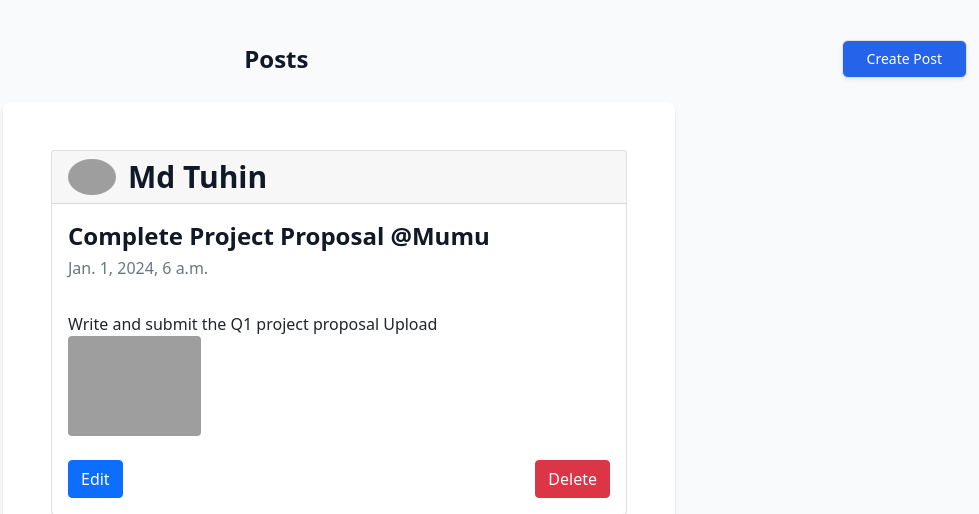
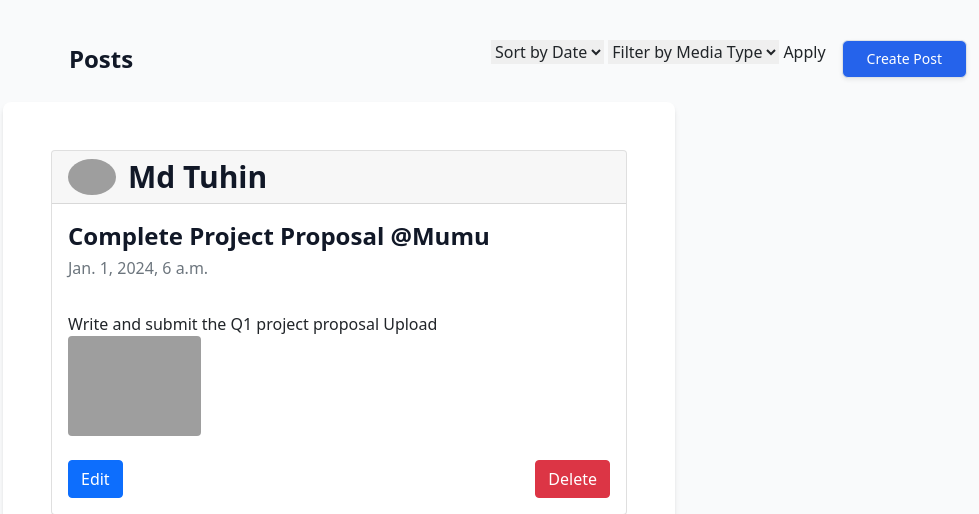
Before and after one commit to tmariful1212/Assignment25, a Django app: template userApps/templates/userApps/profile.html in a window 1280 px wide. Shown: the part 580-1094 px from the top of the page, without its empty margins (301-1280 px from the left). Run offline with Django 5.2, Linux system fonts and the light colour scheme; the template is opened without the code that fills it: values that come from a table or form of the project are taken from there, others are empty; data comes from the database, SQL or seed files in the repository; both versions use the stored data as it was after the commit; some libraries are stand-ins or nearby versions; grey boxes are pictures that could not be loaded.

Commit message:
first commit

```diff
--- a/posts/models.py
+++ b/posts/models.py
@@ -16,6 +16,6 @@ class Post(models.Model):
     updated_at = models.DateTimeField(auto_now=True)
     user = models.ForeignKey(User, on_delete=models.CASCADE, related_name='posts', null= True, blank=True)
     userName = models.ForeignKey(UserInformation, on_delete=models.CASCADE, related_name='infos', null= True, blank=True)
-    image= models.ImageField(upload_to= userApps_media_path, default=None, null=True)
+    image= models.ImageField(upload_to= userApps_media_path, default=None, null=True, blank=True)
     def __str__(self):
         return self.title
--- a/userApps/templates/userApps/homepage.html
+++ b/userApps/templates/userApps/homepage.html
@@ -53,7 +53,7 @@
                 <option value="images">With Images</option>
                 <option value="text">Text Only</option>
             </select>
-            <input type="text" name="author" placeholder="Filter by userName">
+            <input type="text" name="author" placeholder="Filter by Full Name">
             <input type="text" name="q" placeholder="Search posts by title">
             <button type="submit">Apply</button>
         </form>
@@ -78,11 +78,13 @@
                   <h1 class="card-title text-2xl font-bold text-gray-900"> {{post.title}}</h1>
                   <p class="card-subtitle mb-2 text-muted">{{post.created_at}}</p><br>
                   <p class="card-text">{{post.description}}</p>
+                  {% if post.image %}
                   <div class="relative overflow-hidden">
                     <img src="{{post.image.url}}" alt="Post Title"
                         class=" object-cover transform group-hover:scale-105 transition-transform duration-300 rounded" style="height:100px", "width:100px">
 
                 </div>
+                {% endif %}
                </div>
             </div>
             {% empty %}
--- a/userApps/templates/userApps/profile.html
+++ b/userApps/templates/userApps/profile.html
@@ -28,7 +28,20 @@
 
 <div class="mb-6 flex justify-between items-center">
     <h1 class="text-2xl font-bold text-gray-900 mx-auto">Posts</h1>
-    <div class="space-x-4">
+    <div class="space-x-4 d-flex justify-content-between">
+        <form method="get">
+            <select name="date">
+                <option value="">Sort by Date</option>
+                <option value="newest">Newest</option>
+                <option value="oldest">Oldest</option>
+            </select>
+            <select name="media">
+                <option value="">Filter by Media Type</option>
+                <option value="images">With Images</option>
+                <option value="text">Text Only</option>
+            </select>
+            <button type="submit">Apply</button>
+        </form>
         <a href="{% url 'createPost' %}" class="inline-flex items-center px-4 py-2 border border-transparent rounded-md shadow-sm text-sm font-medium text-white bg-blue-600 hover:bg-blue-700 focus:outline-none focus:ring-2 focus:ring-offset-2 focus:ring-blue-500">Create Post</a>
         {% comment %} <a href="#" class="inline-flex items-center px-4 py-2 border border-transparent rounded-md shadow-sm text-sm font-medium text-white bg-blue-600 hover:bg-blue-700 focus:outline-none focus:ring-2 focus:ring-offset-2 focus:ring-blue-500">Create Task</a> {% endcomment %}
 
@@ -60,11 +73,13 @@
                   <h1 class="card-title text-2xl font-bold text-gray-900"> {{post.title}}</h1>
                   <p class="card-subtitle mb-2 text-muted">{{post.created_at}}</p><br>
                   <p class="card-text">{{post.description}}</p>
-                   <div class="relative overflow-hidden">
+                   {% if post.image %}
+                  <div class="relative overflow-hidden">
                         <img src="{{post.image.url}}" alt="Post Title"
                             class=" object-cover transform group-hover:scale-105 transition-transform duration-300 rounded" style="height:100px", "width:100px">
 
                     </div><br>
+                    {% endif %}
                   <div class= " d-flex justify-content-between mx-auto">
                       <a href="{% url 'editPost' post.id %}" class=" btn btn-primary text-black-600 hover:text-black-900">Edit</a>
                     {% comment %} <a href="#" class="text-indigo-600 hover:text-indigo-900">Edit</a> {% endcomment %}
```
Also changed, not shown: userApps/views.py (+20 -36 lines), db.sqlite3.
